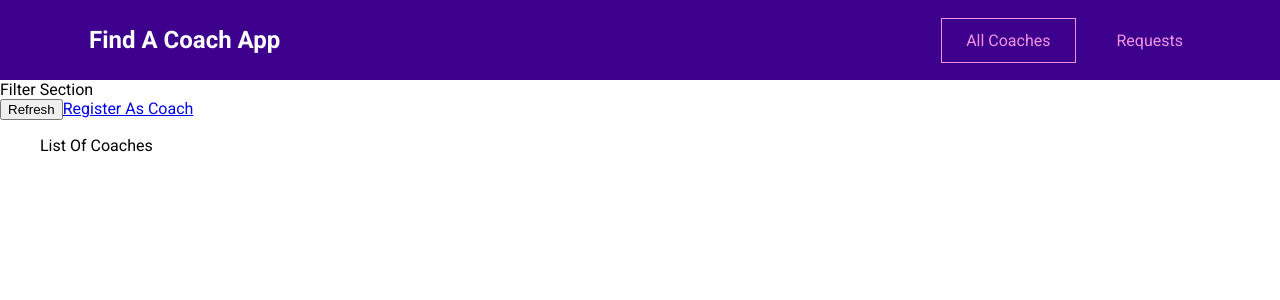
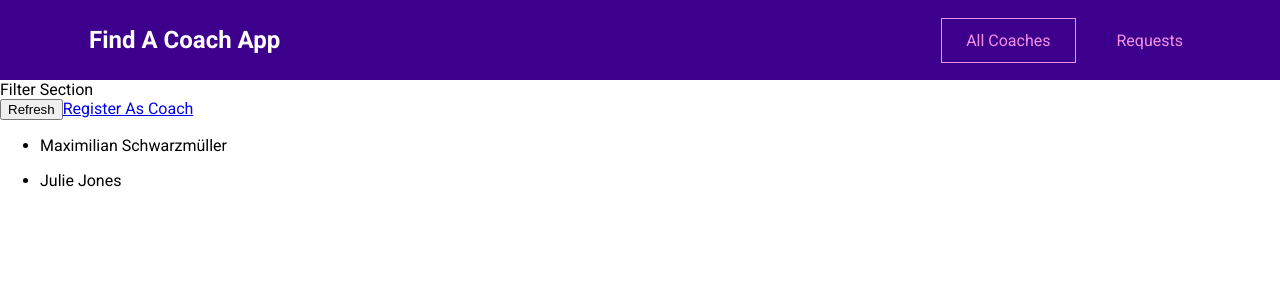
Before and after one commit to JasonMarcHoffman/Coding-Coach-App, a Vue app: page /coaches in a window 1280 px wide. Shown: the top 300 px of the page. Built offline with nearby package versions, Linux system fonts and the light colour scheme.

Commit message:
adding store functionality

```diff
--- a/src/main.js
+++ b/src/main.js
@@ -2,9 +2,11 @@
 
 import App from './App.vue'
 import router from './router.js'
+import store from './store/index.js'
 
 const app = createApp(App)
 
 app.use(router)
+app.use(store)
 
 app.mount('#app');
--- a/src/pages/coaches/CoachesList.vue
+++ b/src/pages/coaches/CoachesList.vue
@@ -7,12 +7,28 @@
       <button>Refresh</button>
       <router-link to="/register">Register As Coach</router-link>
     </div>
-    <ul>List Of Coaches</ul>
+    <ul v-if="hasCoaches">
+      <li v-for="coach in filteredCoaches" :key="coach.id">
+        <p>{{ coach.firstName }} {{ coach.lastName }}</p>
+        <!-- <p>{{ coach.description }}</p>
+        <p>{{ coach.hourlyRate }}</p>
+        <p v-for="area in coach.areas" :key="area">{{ area }}</p> -->
+      </li>
+    </ul>
+    <h3 v-else>There are currently no coaches available...</h3>
   </section>
 </template>
 <script>
 export default {
-
+  props: ['id', 'firstName', 'lastName', 'areas', 'description', 'hourlyRate'],
+  computed: {
+    filteredCoaches() {
+      return this.$store.getters['coaches/coaches']
+    },
+    hasCoaches() {
+      return this.$store.getters['coaches/hasCoaches']
+    }
+  }
 }
 </script>
 <style>
--- /dev/null
+++ b/src/store/index.js
@@ -0,0 +1,14 @@
+import { createStore } from 'vuex'
+
+import coachesModules from './modules/coaches/index.js'
+import requestModules from './modules/requests/index.js'
+
+const store = createStore({
+  modules: {
+    // the keys here (coaches, requests) are important for namespacing
+    coaches: coachesModules,
+    requests: requestModules
+  }
+})
+
+export default store
--- /dev/null
+++ b/src/store/modules/coaches/actions.js
@@ -0,0 +1 @@
+export default {};
--- /dev/null
+++ b/src/store/modules/coaches/getters.js
@@ -0,0 +1,11 @@
+export default {
+  // accessing the state in index.js with a getter
+  coaches(state) {
+    return state.coaches
+  },
+  // checking if there are coaches in the state
+  // this returns a boolean
+  hasCoaches(state) {
+    return state.coaches && state.coaches.length > 0
+  }
+};
--- /dev/null
+++ b/src/store/modules/coaches/index.js
@@ -0,0 +1,35 @@
+import mutations from './mutations.js'
+import actions from './actions.js'
+import getters from './getters.js'
+
+export default {
+  namespaced: true,
+  state() {
+    return {
+      coaches: [
+        {
+          id: 'c1',
+          firstName: 'Maximilian',
+          lastName: 'Schwarzmüller',
+          areas: ['frontend', 'backend', 'career'],
+          description:
+            "I'm Maximilian and I've worked as a freelance web developer for years. Let me help you become a developer as well!",
+          hourlyRate: 30
+        },
+        {
+          id: 'c2',
+          firstName: 'Julie',
+          lastName: 'Jones',
+          areas: ['frontend', 'career'],
+          description:
+            'I am Julie and as a senior developer in a big tech company, I can help you get your first job or progress in your current role.',
+          hourlyRate: 35
+        }
+      ]
+    }
+  },
+  // importing the files to be accessed from the main index for coaches
+  mutations: mutations,
+  actions: actions,
+  getters: getters
+}
--- /dev/null
+++ b/src/store/modules/coaches/mutations.js
@@ -0,0 +1 @@
+export default {};
--- /dev/null
+++ b/src/store/modules/requests/actions.js
@@ -0,0 +1 @@
+export default {};
--- /dev/null
+++ b/src/store/modules/requests/getters.js
@@ -0,0 +1 @@
+export default {};
--- /dev/null
+++ b/src/store/modules/requests/index.js
@@ -0,0 +1,15 @@
+import mutations from './mutations.js'
+import actions from './actions.js'
+import getters from './getters.js'
+
+export default {
+  namespaced: true,
+  state() {
+    return {
+
+    }
+  },
+  actions,
+  mutations,
+  getters
+}
--- /dev/null
+++ b/src/store/modules/requests/mutations.js
@@ -0,0 +1 @@
+export default {};
```
